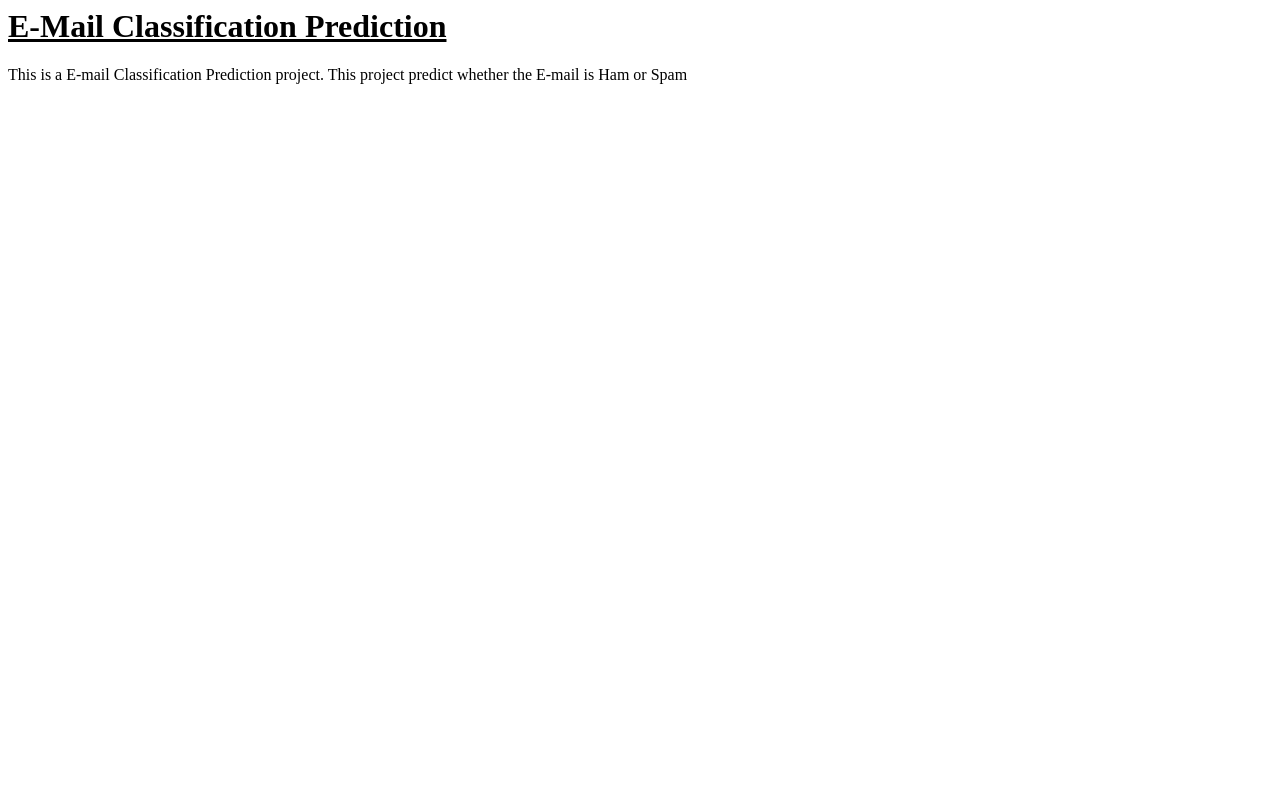
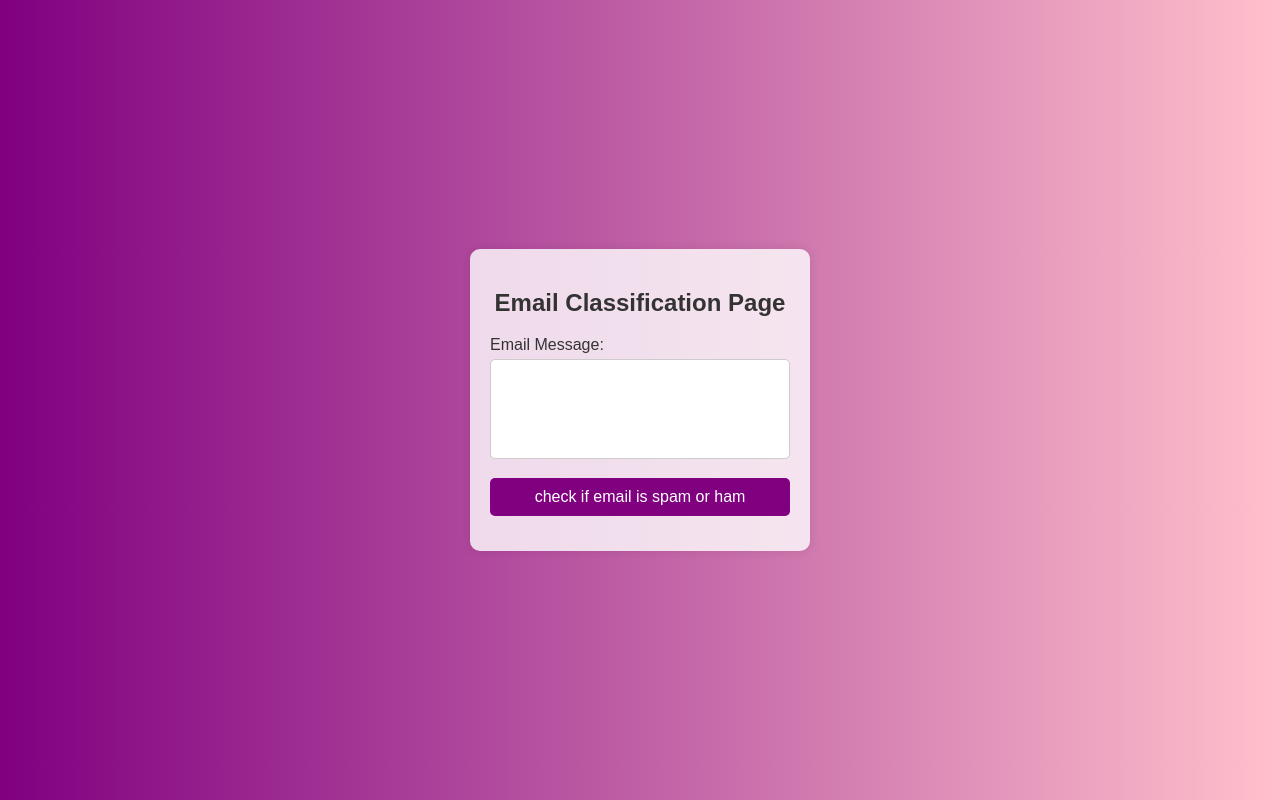
Before and after one commit to Shalu-choudhary/DataScience, a Flask app: page / in a window 1280 px wide. Run offline with Flask 3, Linux system fonts and the light colour scheme; parts of the project's set-up code (start-up, migrations or seed data) failed here and were passed over.

Commit message:
datascience

```diff
--- a/email_classification/app.py
+++ b/email_classification/app.py
@@ -1,11 +1,25 @@
 from flask import Flask, render_template,url_for,request
+import joblib
 
+bow_obj=joblib.load("./models/bag_of_words.lb")
 app=Flask(__name__)
 
 @app.route("/")
 def home():
     return render_template("index.html")
 
+@app.route('/prediction',methods=['POST','GET'])
+def prediction():
+    if request.method=="POST":
+        message=str(request.form['message'])
+        email_message=[message]
+        email_converted=bow_obj.transform(email_message).toarray()
+        print(email_converted)
+        return message
+
+
+
+#pip freeze > requirements.txt
 
 
 if __name__ == "__main__":
--- /dev/null
+++ b/email_classification/email/pyvenv.cfg
@@ -0,0 +1,5 @@
+home = C:\Users\hp\AppData\Local\Programs\Python\Python312
+include-system-site-packages = false
+version = 3.12.4
+executable = C:\Users\hp\AppData\Local\Programs\Python\Python312\python.exe
+command = C:\Users\hp\AppData\Local\Programs\Python\Python312\python.exe -m venv C:\Users\hp\Desktop\Data_Science\email
--- /dev/null
+++ b/email_classification/requirements.txt
@@ -0,0 +1,5 @@
+numpy
+pandas
+flask
+seaborn
+matplotlib
--- a/email_classification/templates/index.html
+++ b/email_classification/templates/index.html
@@ -1,10 +1,85 @@
-<html>
+<!DOCTYPE html>
+<html lang="en">
 <head>
-    <body>
-        <title>E-Mail Classification</title>
-        <h1><u>E-Mail Classification Prediction</u></h1>
-        <p>This is a E-mail Classification Prediction project. This project predict whether the E-mail is Ham or Spam</p>
+    <meta charset="UTF-8">
+    <meta name="viewport" content="width=device-width, initial-scale=1.0">
+    <title>Email Message Form</title>
+    <style>
+        body {
+            font-family: Arial, sans-serif;
+            background: linear-gradient(to right, purple, pink);
+            height: 100vh;
+            display: flex;
+            justify-content: center;
+            align-items: center;
+            margin: 0;
+        }
 
-    </body>
+        .form-container {
+            background: rgba(255, 255, 255, 0.8);
+            padding: 20px;
+            border-radius: 10px;
+            box-shadow: 0 0 10px rgba(0, 0, 0, 0.1);
+            width: 300px;
+        }
+
+        h2 {
+            text-align: center;
+            color: #333;
+        }
+
+        .form-group {
+            margin-bottom: 15px;
+        }
+
+        label {
+            display: block;
+            margin-bottom: 5px;
+            color: #333;
+        }
+
+        input[type="email"], input[type="text"], textarea {
+            width: 100%;
+            padding: 10px;
+            border: 1px solid #ccc;
+            border-radius: 5px;
+            box-sizing: border-box;
+        }
+
+        textarea {
+            height: 100px;
+            resize: none;
+        }
+
+        .form-group button {
+            width: 100%;
+            padding: 10px;
+            background-color: purple;
+            color: white;
+            border: none;
+            border-radius: 5px;
+            cursor: pointer;
+            font-size: 16px;
+        }
+
+        .form-group button:hover {
+            background-color: darkviolet;
+        }
+    </style>
 </head>
+<body>
+    <div class="form-container">
+        <h2>Email Classification Page</h2>
+        <form action="{{ url_for('prediction') }}"  method="post">
+
+            <div class="form-group">
+                <label for="message">Email Message:</label>
+                <textarea id="message" name="message" required></textarea>
+            </div>
+            <div class="form-group">
+                <button type="submit">check if email is spam or ham</button>
+            </div>
+        </form>
+    </div>
+</body>
 </html>
```
Also changed, not shown: email_classification/README.md (added), 11 other files.
